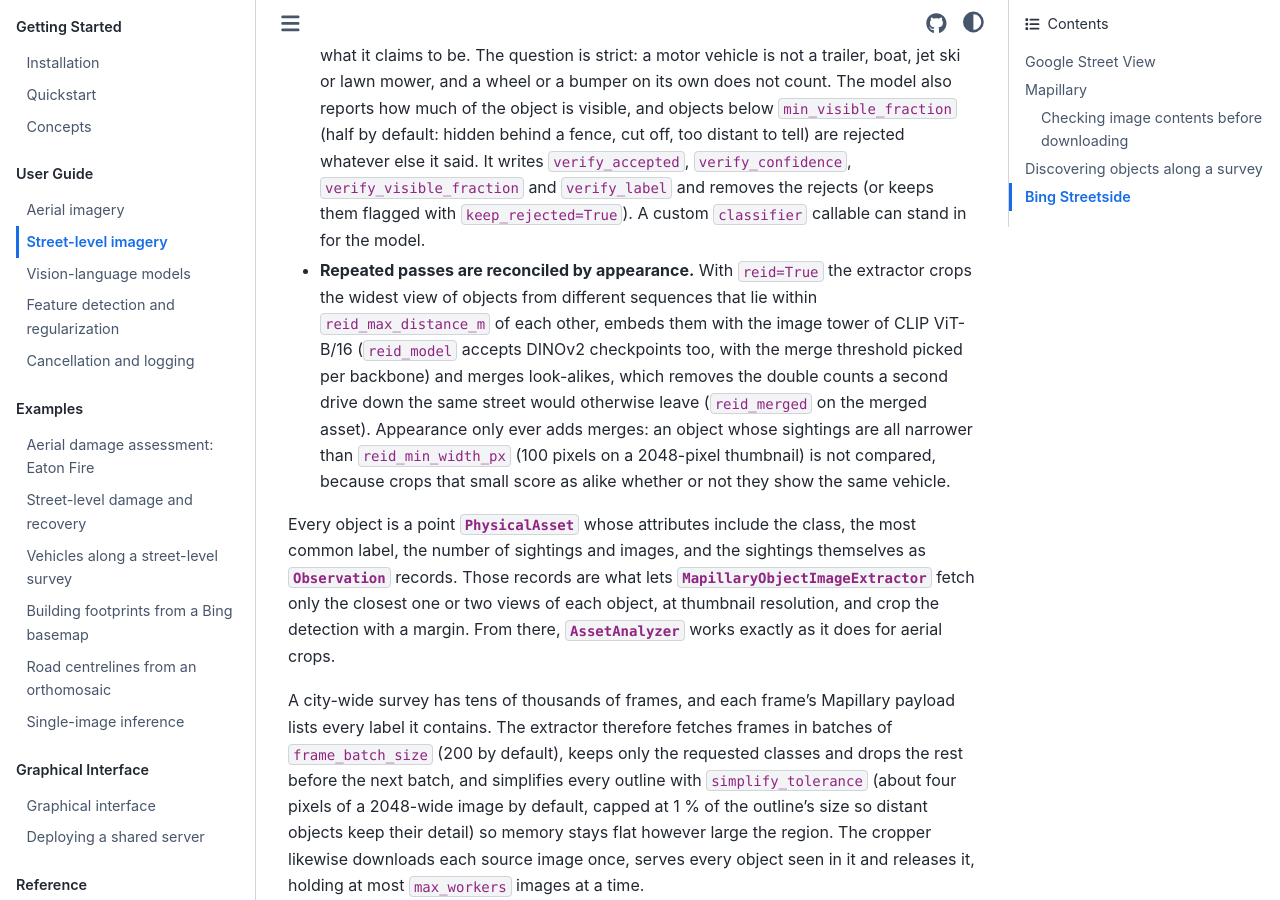
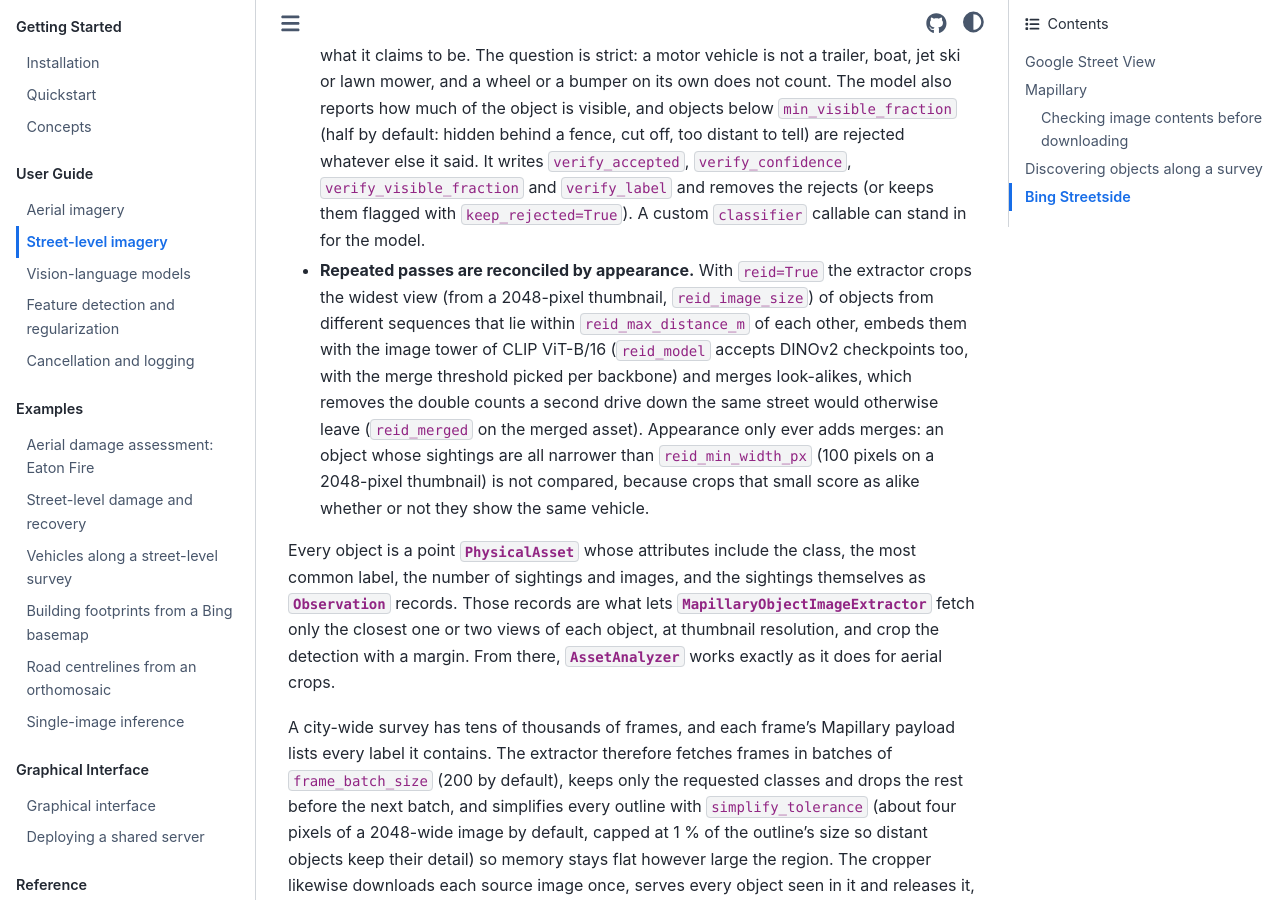
Before and after one commit to RAPID-Facility/rAPIdtools, a Sphinx documentation site: the page built from docs/source/user_guide/street_level_imagery.rst, in a window 1280 px wide and 900 px high, scrolled down 4411 px. Built offline with Sphinx 7.4.7 and the Sphinx Book theme 1.1.4, drawn with Linux system fonts in a browser that asks for light colours.

Commit message:
bc - Cutting re-identification crops from 2048-pixel thumbnails and turning it on in the street example
The appearance step borrowed the SAM 3 thumbnail cache, so its crops
came from 1024-pixel images while the thresholds and the width gate were
tuned on 2048. reid_image_size now sizes those thumbnails on its own,
defaulting to 2048, and the vehicle example merges repeated passes with
reid=True.

```diff
--- a/docs/source/user_guide/street_level_imagery.rst
+++ b/docs/source/user_guide/street_level_imagery.rst
@@ -222,8 +222,9 @@ Two shortcuts sit on top of this:
   ``keep_rejected=True``). A custom ``classifier`` callable can stand in
   for the model.
 - **Repeated passes are reconciled by appearance.** With ``reid=True`` the
-  extractor crops the widest view of objects from different sequences that
-  lie within ``reid_max_distance_m`` of each other, embeds them with the
+  extractor crops the widest view (from a 2048-pixel thumbnail,
+  ``reid_image_size``) of objects from different sequences that lie within
+  ``reid_max_distance_m`` of each other, embeds them with the
   image tower of CLIP ViT-B/16 (``reid_model`` accepts DINOv2 checkpoints
   too, with the merge threshold picked per backbone) and merges look-alikes,
   which removes the double counts a second drive down the same street would
```
Also changed, not shown: CHANGELOG.md (+7 -5 lines), 3 other files.
